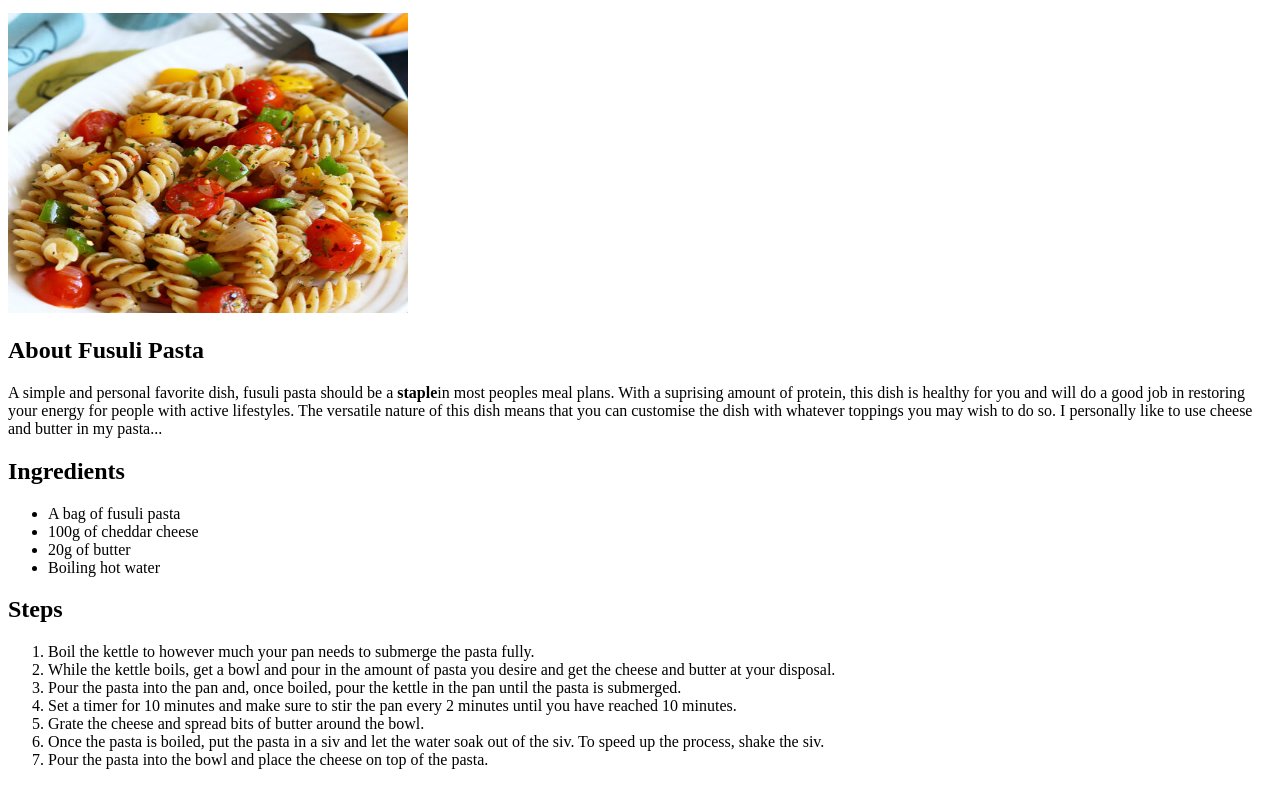
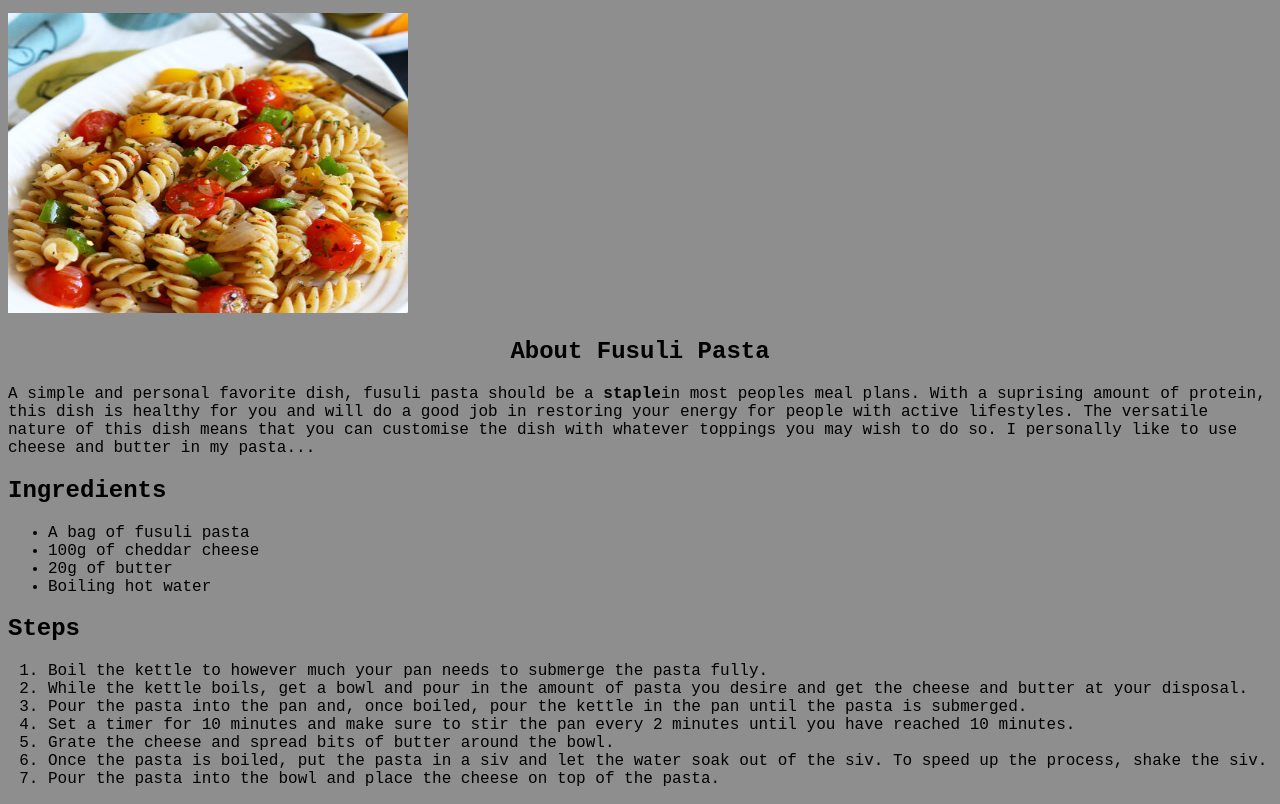
Before and after one commit to Racso1230/odin-recipes, a plain HTML site: page pasta/pasta.html in a window 1280 px wide. Shown: the part 137-941 px from the top of the page. Drawn offline with Linux system fonts and the light colour scheme.

Commit message:
Added some basic css

```diff
--- a/pasta/pasta.html
+++ b/pasta/pasta.html
@@ -3,6 +3,7 @@
     <head>
         <meta charset="UTF-8">
         <title>Odin Recipes</title>
+        <link rel="stylesheet" href="../style.css">
     </head>
 
     <body>
@@ -14,7 +15,7 @@
             </ul>
         <img src="../img/pasta.jpg" height="300" width="400">
 
-        <h2>About Fusuli Pasta</h2>
+        <h2 class = "about">About Fusuli Pasta</h2>
         <p>A simple and personal favorite dish, fusuli pasta should be a <strong>staple</strong>in most peoples meal plans. With a suprising amount of protein, this dish is healthy for you and will do a good job in restoring your energy for people with active lifestyles. The versatile nature of this dish means that you can customise the dish with whatever toppings you may wish to do so. I personally like to use cheese and butter in my pasta...</p>
 
         <h2>Ingredients</h2>
--- /dev/null
+++ b/style.css
@@ -0,0 +1,8 @@
+body {
+    background-color:#8E8E8E;
+    font-family:'Courier New', Courier, monospace
+}
+
+.about {
+    text-align: center;
+}
```
Also changed, not shown: cheese-burger/burger.html (+2 -1 lines), index.html (+2 -1 lines), lasagna/lasagna.html (+2 -1 lines).
